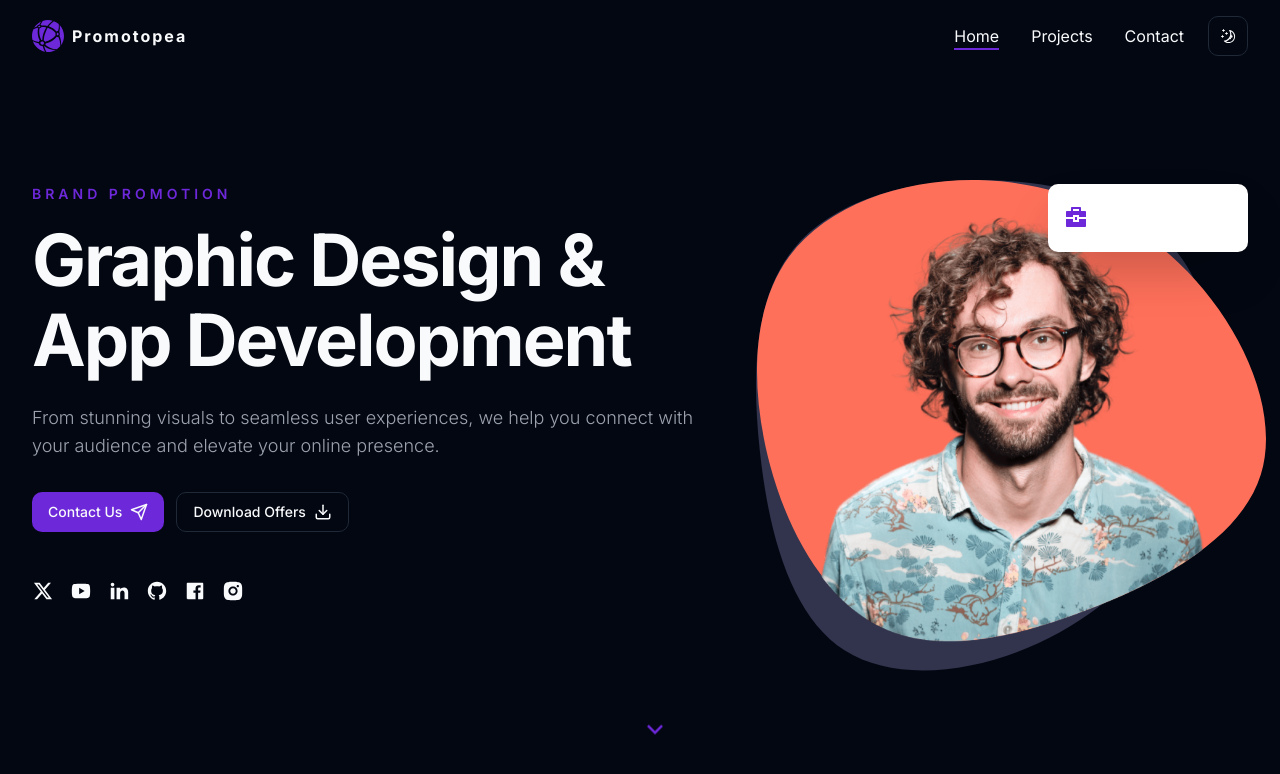
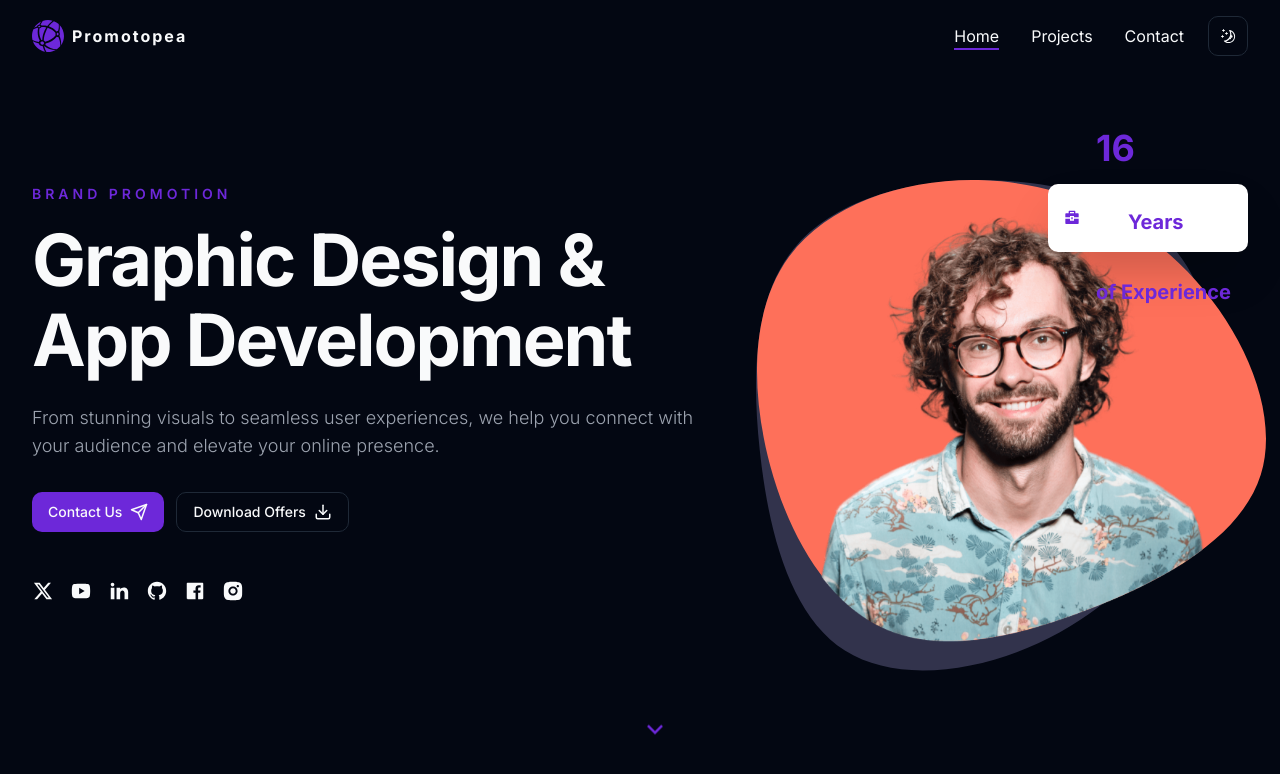
Before and after one commit to kabirshuvo/Nextgen-Agency-App, a Next.js app: page / in a window 1280 px wide. Shown: the top 774 px of the page. Built offline with nearby package versions, Linux system fonts and the light colour scheme.

Commit message:
type error handled

```diff
--- a/src/components/Badge.tsx
+++ /dev/null
@@ -1,28 +0,0 @@
-"use server";
-
-import { IconType } from "react-icons";
-import CountUp from "react-countup";
-
-interface BadgeProps {
-  containerStyles?: string;
-  icon?: IconType; // Change the type to IconType
-  endCountNum?: string;
-  endCountText?: string;
-  badgeText?: string;
-}
-
-const Badge: React.FC<BadgeProps> = ({
-  containerStyles,
-  icon: Icon, // Rename to Icon to use as a component
-  endCountNum,
-  endCountText,
-  badgeText,
-}) => {
-  return (
-    <div className={`badge ${containerStyles}`}>
-      {Icon && <Icon className="text-2xl text-primary" />}
-    </div>
-  );
-};
-
-export default Badge;
--- /dev/null
+++ b/src/components/Badge/AllCountUps.tsx
@@ -0,0 +1,12 @@
+import React from "react";
+import BadgeCountUp from "./CountUp";
+
+export const YearsCountUp = () => {
+  return (
+    <BadgeCountUp
+      endCountNum={16}
+      endCountText="Years"
+      badgeText=" of Experience"
+    />
+  );
+};
--- /dev/null
+++ b/src/components/Badge/AllIcons.tsx
@@ -0,0 +1,41 @@
+import React from "react";
+
+import {
+  RiBriefcase4Fill,
+  RiTeamFill,
+  RiTodoFill,
+  RiArrowDownSLine,
+} from "react-icons/ri";
+import Icons from "./Icons";
+
+export const BriefcaseIcon = () => {
+  return (
+    <div>
+      <Icons icon={RiBriefcase4Fill} />
+    </div>
+  );
+};
+
+export const TeamFillIcon = () => {
+  return (
+    <div>
+      <Icons icon={RiTeamFill} />
+    </div>
+  );
+};
+
+export const TodoFillIcon = () => {
+  return (
+    <div>
+      <Icons icon={RiTodoFill} />
+    </div>
+  );
+};
+
+export const ArrowDownSLineIcon = () => {
+  return (
+    <div>
+      <Icons icon={RiArrowDownSLine} />
+    </div>
+  );
+};
--- /dev/null
+++ b/src/components/Badge/Badge.tsx
@@ -0,0 +1,34 @@
+import React from "react";
+import CountUp from "react-countup";
+import Icons from "./Icons"; // Make sure to import the Icons component correctly
+import { BriefcaseIcon } from "./AllIcons";
+import { YearsCountUp } from "./AllCountUps";
+
+interface BadgeProps {
+  containerStyles?: string;
+  // icon?: React.ComponentType; // Adjusted to accept an icon component
+  // endCountNum?: number;
+  // endCountText?: string;
+  // badgeText?: string;
+}
+
+const Badge: React.FC<BadgeProps> = ({
+  containerStyles,
+  // icon,
+  // endCountNum = 0, // Provide a default value if undefined
+  // endCountText,
+  // badgeText,
+}) => {
+  return (
+    <div className={`badge ${containerStyles}`}>
+      <BriefcaseIcon />
+      <div className="flex items-center gap-x-2">
+        <div className="text-4xl leading-none font-bold text-primary">
+          <YearsCountUp />
+        </div>
+      </div>
+    </div>
+  );
+};
+
+export default Badge;
--- /dev/null
+++ b/src/components/Badge/CountUp.tsx
@@ -0,0 +1,37 @@
+"use client";
+import React from "react";
+import CountUp from "react-countup";
+
+interface BadgeCountUpProps {
+  endCountNum?: number;
+  endCountText?: string;
+  badgeText?: string;
+}
+
+const BadgeCountUp: React.FC<BadgeCountUpProps> = ({
+  endCountNum = 0,
+  endCountText,
+  badgeText,
+}) => {
+  return (
+    // flex flex-row  text-4xl leading-none font-bold text-primary gap-8
+    <div className=" ">
+      <div>
+        {endCountNum !== undefined && (
+          <CountUp end={endCountNum} delay={1} duration={4} />
+        )}
+      </div>
+      {/* flex flex-col gap-4 items-center */}
+      <div className="">
+        {endCountText && (
+          <div className="p-8">
+            <span className="text-xl text-primary">{endCountText}</span>
+          </div>
+        )}
+        {badgeText && <span className="text-xl text-primary">{badgeText}</span>}
+      </div>
+    </div>
+  );
+};
+
+export default BadgeCountUp;
--- /dev/null
+++ b/src/components/Badge/Icons.tsx
@@ -0,0 +1,14 @@
+"use server";
+import React from "react";
+
+interface IconProps {
+  icon?: React.ComponentType; // Optional prop to avoid undefined error
+}
+
+const Icons: React.FC<IconProps> = ({ icon: Icon }) => {
+  return <div>{Icon && <Icon />}</div>;
+};
+
+export default Icons;
+
+// className="text-2xl text-primary"
--- a/src/components/HeroSection.tsx
+++ b/src/components/HeroSection.tsx
@@ -9,8 +9,9 @@ import {
 } from "react-icons/ri";
 
 import DevImage from "./DevImage";
-import Badge from "./Badge";
+import Badge from "./Badge/Badge";
 import Socials from "./Socials";
+import BadgeCountUp from "./Badge/CountUp";
 
 const HeroSection = () => {
   return (
@@ -43,7 +44,14 @@ const HeroSection = () => {
             />
           </div>
           <div className="hidden xl:flex relative">
-            <Badge icon={RiBriefcase4Fill} />
+            <div className="hidden xl:flex relative">
+              <Badge
+                // icon={RiBriefcase4Fill}
+                endCountNum={16}
+                endCountText="Projects"
+                badgeText="Years of Experience"
+              />
+            </div>
             <div className="bg-hero_shape2_light dark:bg-hero_shape2_dark w-[500px] h-[500px] bg-no-repeat absolute -top-1 -right-2">
               <DevImage
                 containerStyles="bg-hero_shape w-[510px] h-[462px] bg-no-repeat relative bg-bottom"
```
